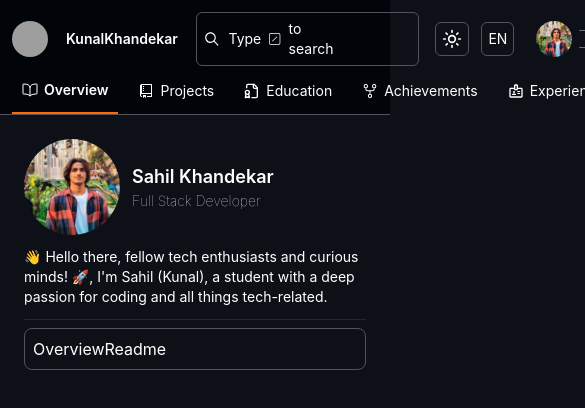
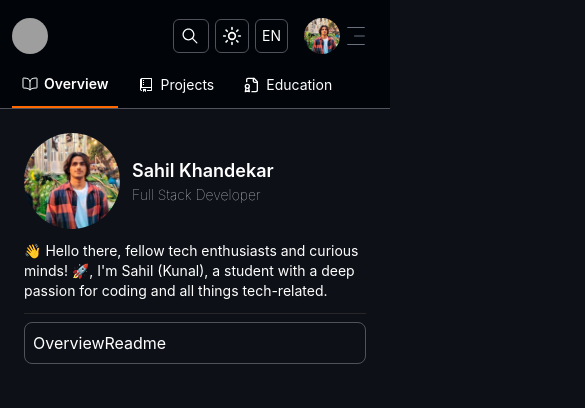
Before and after one commit to KunalKhandekar/kunalkhandekar.dev, a Next.js app: page / in a window 390 px wide. Shown: the top 408 px of the page, 585 px wide, since content can reach past the window. Built offline with nearby package versions, Linux system fonts and the light colour scheme; grey boxes are pictures that could not be loaded.

Commit message:
Header Responsive

```diff
--- a/src/components/Header.jsx
+++ b/src/components/Header.jsx
@@ -19,23 +19,23 @@ export default function Header() {
           <Button
             content="KunalKhandekar"
             type="ghost"
-            classes="font-semibold"
+            classes="font-semibold max-[400px]:hidden"
           />
         </div>
-        <div className="flex items-center justify-center gap-4">
+        <div className="flex items-center justify-center gap-4 max-[700px]:gap-1.5">
           {/* Search Bar */}
           <div
-            className={`pr-20 p-1.5 flex items-center justify-center rounded-md text-sm cursor-pointer border-zinc-300 border dark:border-zinc-600  text-zinc-700 dark:text-white select-none`}
+            className={`pr-20 max-[700px]:pr-0 p-1.5 flex items-center justify-center rounded-md text-sm cursor-pointer border-zinc-300 border dark:border-zinc-600  text-zinc-700 dark:text-white select-none`}
           >
             <IoIosSearch className="size-5 mr-2" />
-            <span className="flex justify-center items-center">
+            <span className="flex justify-center items-center max-[700px]:hidden">
               Type <BsSlashSquare className="mx-2" /> to search
             </span>
           </div>
 
           <div className="max-md:hidden w-px h-[25px] border dark:border-zinc-800 border-zinc-300"></div>
 
-          <div className="flex items-center justify-center gap-3">
+          <div className="flex items-center justify-center gap-3 max-[700px]:gap-1.5">
             {/* Toggle Dark/Light */}
             <ThemeToggle />
             {/* Change Language */}
--- a/src/components/Navbar.jsx
+++ b/src/components/Navbar.jsx
@@ -29,16 +29,16 @@ export default function Navbar() {
       icon: <LuFileBadge className="size-4" />,
       path: "/education",
     },
-    {
-      name: "achievements",
-      icon: <GoRepoForked className="size-4" />,
-      path: "/achievements",
-    },
-    {
-      name: "experience",
-      icon: <MdOutlineBadge className="size-4" />,
-      path: "/experience",
-    },
+    // {
+    //   name: "achievements",
+    //   icon: <GoRepoForked className="size-4" />,
+    //   path: "/achievements",
+    // },
+    // {
+    //   name: "experience",
+    //   icon: <MdOutlineBadge className="size-4" />,
+    //   path: "/experience",
+    // },
   ];
 
   return (
```
